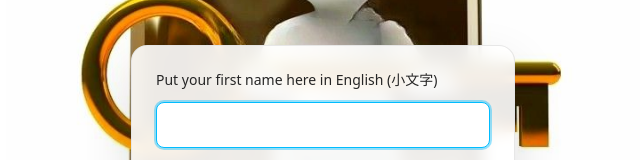
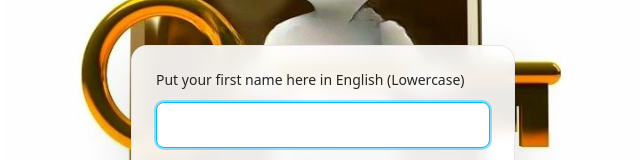
Before and after one commit to Rinka-0113/Cheer, a React (Vite) app: page / in a window 1280 px wide. Shown: the part 373-533 px from the top of the page, without its empty margins (317-957 px from the left). Built offline with nearby package versions, Linux system fonts and the light colour scheme; a web font is replaced by a local one.

Commit message:
update message

```diff
--- a/src/App.tsx
+++ b/src/App.tsx
@@ -7,7 +7,7 @@ const PASSPHRASE = 'shohei'
 const COVER_PROMPT = '本日もお仕事に向かうスーパーマンへ'
 
 const NOTE_LINES = `毎日、遅くまでお仕事頑張っててすごいし尊敬する🫡
-あと4回寝たら華金❗️ファイトだ！！You've got this!!
+あと3回寝たら華金❗️ファイトだ！！You've got this!!
 私も勉強がんばるよーー😤`
 
 function TypewriterBlock({
@@ -116,7 +116,7 @@ function AuthScreen({ onSuccess }: { onSuccess: () => void }) {
           htmlFor="passphrase"
           className="text-left text-sm font-medium leading-snug text-neutral-800"
         >
-          Put your first name here in English (小文字)
+          Put your first name here in English (Lowercase)
         </label>
         <input
           ref={inputRef}
```
